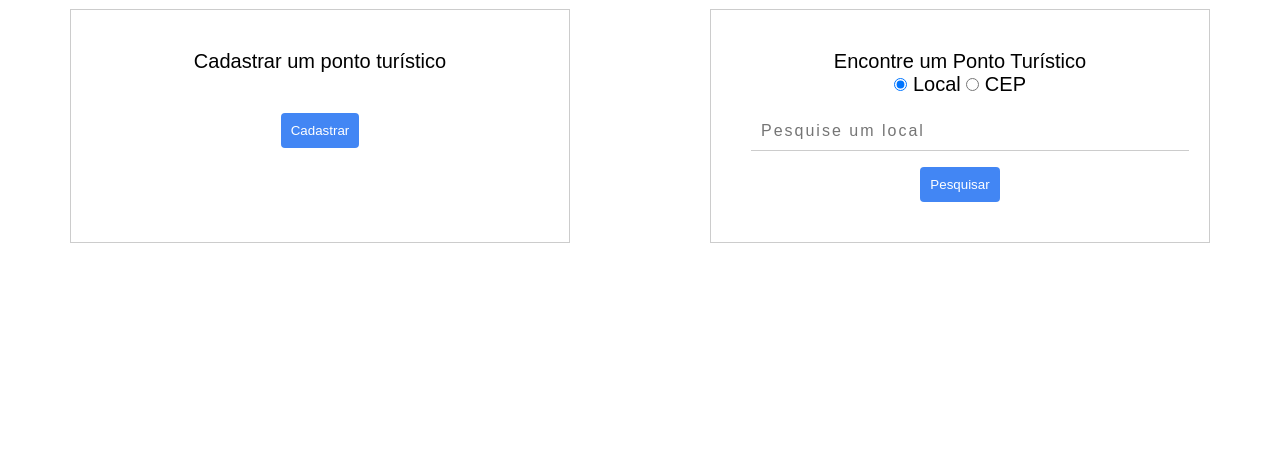
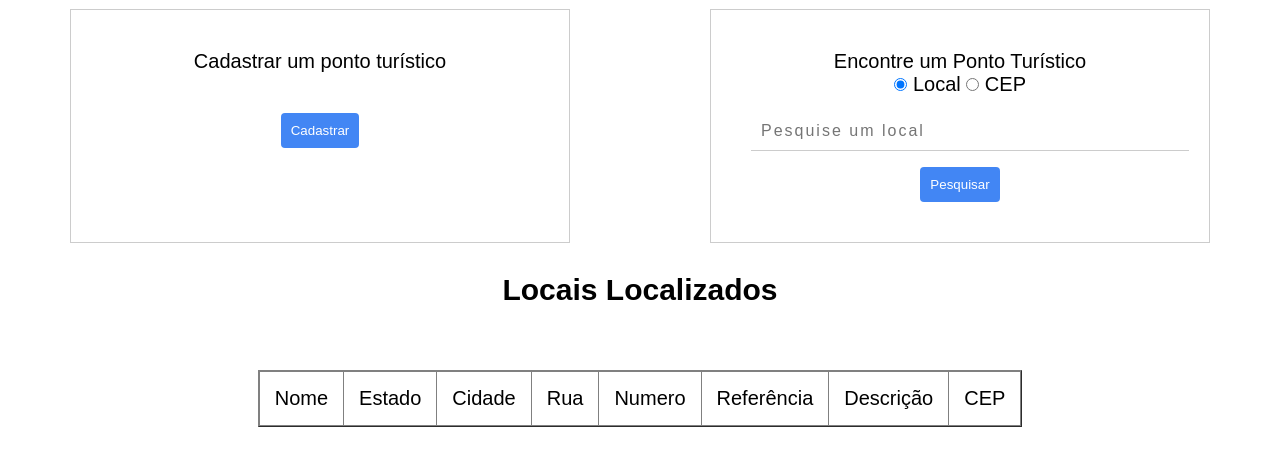
Before and after one commit to brunoleitee/Altera--o, a PHP site: page / in a window 1280 px wide. Shown: the part 227-693 px from the top of the page. Run offline with PHP 8.4, Linux system fonts and the light colour scheme; data that the repository does not hold is empty.

Commit message:
Projeto Final
Projeto finalizado, Html, Css,JS e Php.

```diff
--- a/index.php
+++ b/index.php
@@ -76,6 +76,7 @@ function function_alert($message)
     <meta name="viewport" content="width=device-width, initial-scale=1.0">
     <link rel="preconnect" href="https://fonts.googleapis.com">
     <link href="https://fonts.googleapis.com/css2? família=Poppins:wght@200;400;500;700&display=swap" rel="stylesheet">
+
     <title>Ponto Turistico</title>
     <style>
         * {
@@ -154,18 +155,17 @@ function function_alert($message)
         }
 
         /* Tabela */
+        h2 {
+            text-align: center;
+            margin-top: 20px;
+        }
         table {
             margin-top: 40px;
             font-size: 20px;
             border-collapse: collapse;
         }
 
-        h2 {
-            text-align: center;
-            margin-top: 20px;
-        }
-
-        .s-tabela {
+        .tabela{
             display: flex;
             align-items: center;
             justify-content: center;
@@ -200,16 +200,15 @@ function function_alert($message)
             <input type="radio" id="cep" name="tipobusca" value="1">
             <label for="cep">CEP</label>
 
-
             <input type="text" class="s-input" name="buscar" placeholder="Pesquise um local">
             <button type="submit" name="pesquisar" id="pesquisar" value="pesquisar">Pesquisar</button>
         </div>
 
         <!-- TABELA FORMULARIO -->
     </form>
-    <div hidden id="Tabela" name="Tabela">
-        <h2>Locais Localizados</h2><br>
-        <div class="s-tabela">
+    <h2>Locais Localizados</h2><br>
+    <div class="tabela"  hidden id="Tabela" name="Tabela">
+        <div class="s-tabela" >
             <table class="tabela" border=1>
                 <tr>
                     <td>Nome</td>
```
Also changed, not shown: README.md.
